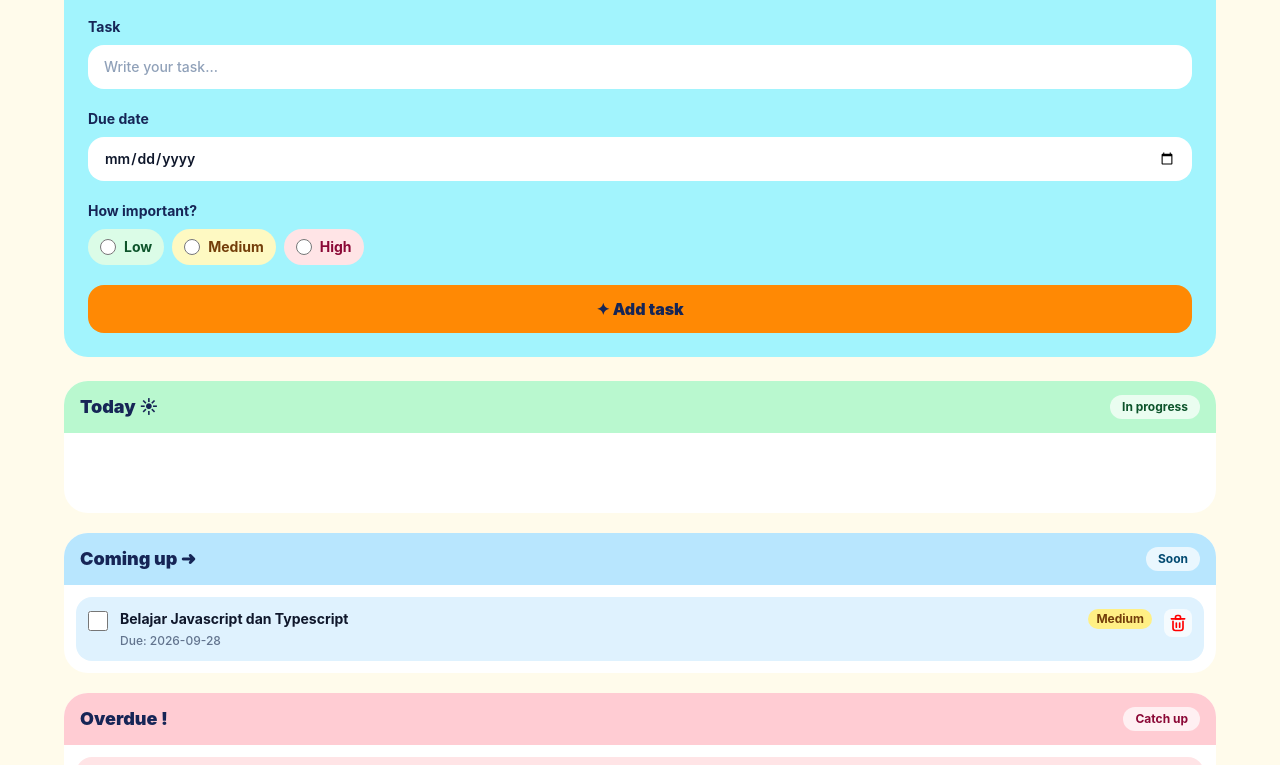
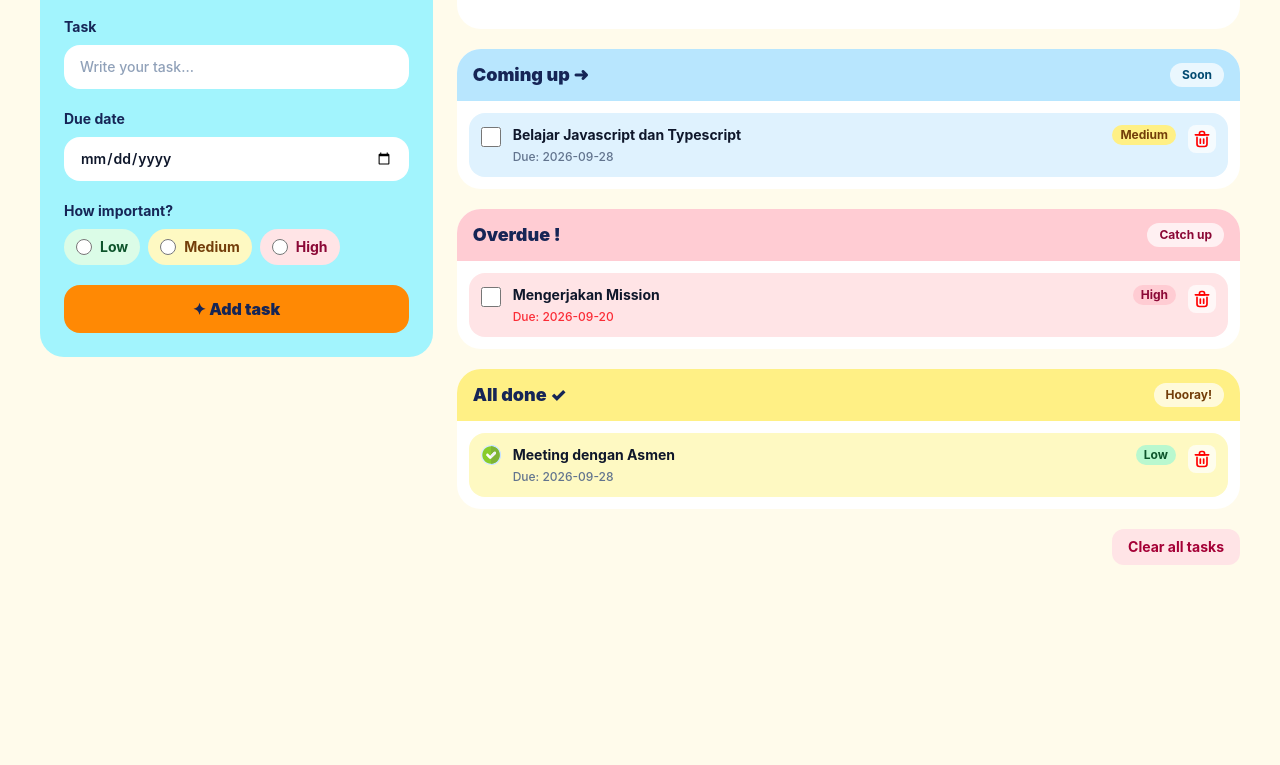
Before and after one commit to mfauzidr/todo-list, a website built with Vite: page index.html in a window 1280 px wide. Shown: the part 227-992 px from the top of the page. After the commit the page ends 844 px from the top, so only its background shows below. Built offline with nearby package versions, Linux system fonts and the light colour scheme.

Commit message:
chore:large media ui adj

```diff
--- a/index.html
+++ b/index.html
@@ -27,8 +27,8 @@
       </div>
     </header>
 
-    <main class="flex flex-col mx-auto max-w-6xl gap-6 py-7">
-      <section class="h-fit rounded-3xl bg-cyan-200 p-5 sm:p-6">
+    <main class="flex flex-col lg:flex-row mx-auto max-w-7xl gap-6 py-7">
+      <section class="h-fit rounded-3xl bg-cyan-200 p-5 sm:p-6 lg:w-1/3">
         <header class="mb-5">
           <p class="text-xs font-black uppercase text-cyan-900">Ready, set, do!</p>
           <h2 class="mt-1 text-2xl font-black text-blue-950">Make a new task</h2>
@@ -68,7 +68,7 @@
         </form>
       </section>
 
-      <div class="flex flex-col gap-5">
+      <div class="flex flex-col gap-5 lg:w-2/3">
         <section class="overflow-hidden rounded-3xl bg-white">
           <header class="flex items-center justify-between bg-green-200 px-4 py-3">
             <h2 class="text-lg font-black text-blue-950">Today <span aria-hidden="true">☀</span></h2>
```
